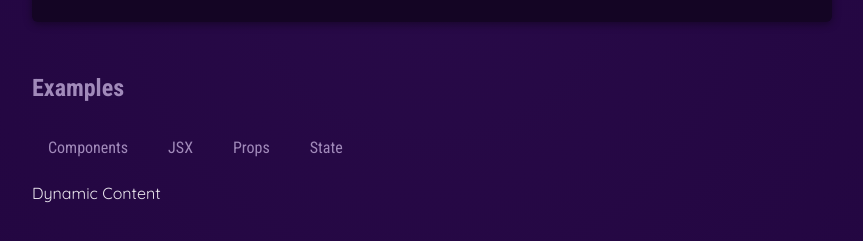
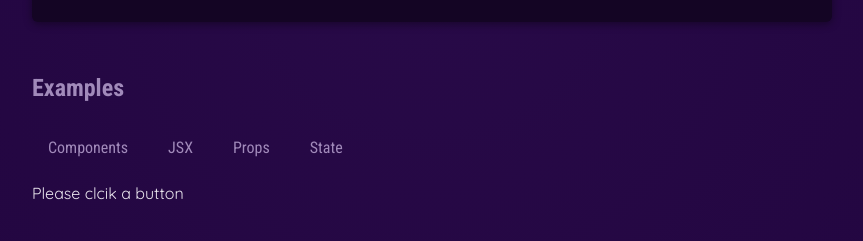
Before and after one commit to Kingsley-coder-prog/React_JS, a React (Vite) app: page / in a window 1280 px wide. Shown: the part 677-918 px from the top of the page, without its empty margins (208-1071 px from the left). Built offline with nearby package versions, Linux system fonts and the light colour scheme.

Commit message:
How NOT to Update The UI

```diff
--- a/src/App.jsx
+++ b/src/App.jsx
@@ -4,9 +4,13 @@ import CoreConcept from "./Components/CoreConcept";
 import TabButton from "./Components/TabButton";
 
 function App() {
+  let tabContent = "Please clcik a button";
   function handleSelect(selectedButton) {
-    console.log(selectedButton);
+    tabContent = selectedButton;
+    console.log(tabContent);
   }
+
+  console.log("APP COMPONENT EXECUTING");
 
   return (
     <div>
@@ -31,7 +35,7 @@ function App() {
             <TabButton onSelect={() => handleSelect("props")}>Props</TabButton>
             <TabButton onSelect={() => handleSelect("state")}>State</TabButton>
           </menu>
-          Dynamic Content
+          {tabContent}
         </section>
       </main>
     </div>
--- a/src/Components/TabButton.jsx
+++ b/src/Components/TabButton.jsx
@@ -1,4 +1,5 @@
 export default function TabButton({ children, onSelect }) {
+  console.log("TAB BUTTON COMPONENT EXECUTING");
   return (
     <li>
       <button onClick={onSelect}>{children}</button>
```
